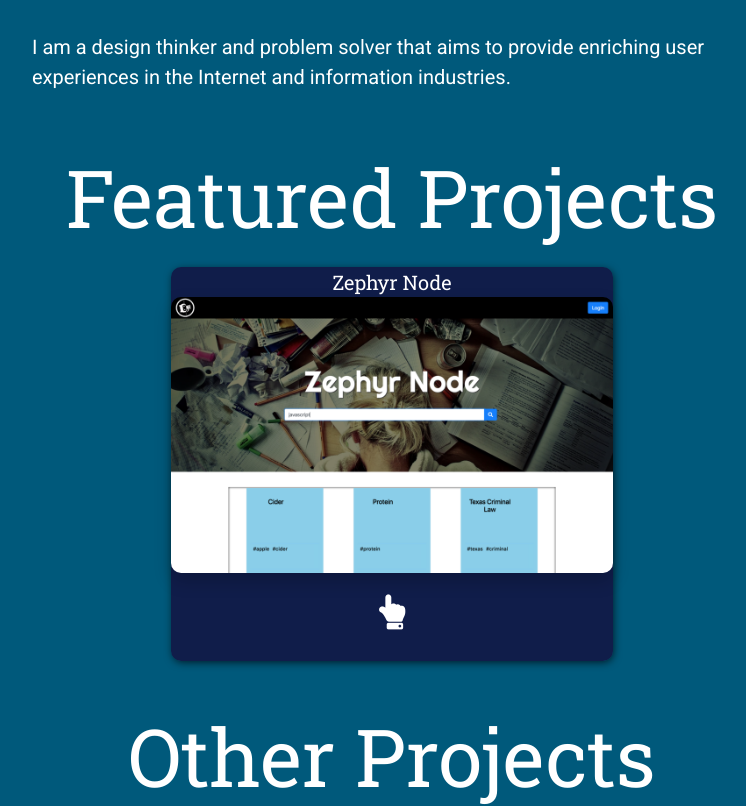
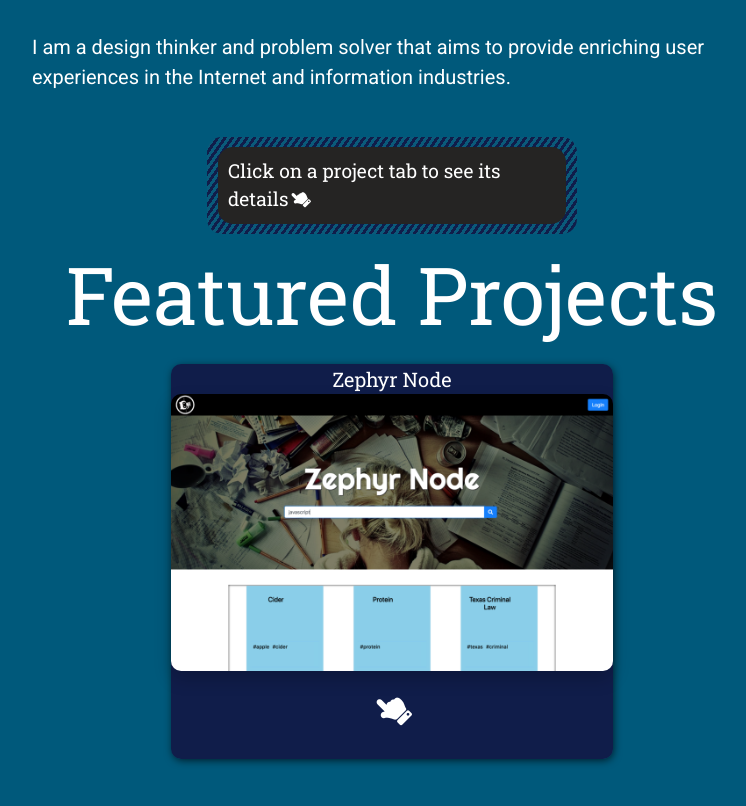
Before and after one commit to do-kevin/do-kevin.github.io, a React (Create React App) app: page / in a window 1280 px wide. Shown: the part 1161-1967 px from the top of the page, without its empty margins (248-994 px from the left). Built offline with nearby package versions, Linux system fonts and the light colour scheme.

Commit message:
Adds info box to inform visitor to click on projects

```diff
--- a/src/pages/About.js
+++ b/src/pages/About.js
@@ -13,12 +13,12 @@ class About extends Component {
           <figure className="kevin-container">
               <img className="kevin-pic" src={require("../static/images/avatars/Kevin.png")} alt="Kevin"/>
           </figure>
-          <header style={{ height: "100px"}}>
+          <header className="noselect" style={{ height: "100px"}}>
             <span style={{color: "white", fontSize: "10vh"}}>
               Kevin Do
             </span>
           </header>
-          <h2 style={{color: "white", fontSize: "4vh", marginTop: 0}}>
+          <h2 className="noselect" style={{color: "white", fontSize: "4vh", marginTop: 0}}>
             Front-End Engineer
           </h2>
         </section>
@@ -66,7 +66,15 @@ class About extends Component {
             I am a design thinker and problem solver that aims to provide enriching user experiences in the Internet and information industries.
           </p>
         </div>
-        <header style={{
+        <div id="stripes">
+          <div id="instructions">
+            Click on a project tab to see its details <i className="fas fa-hand-point-up" style={{
+              fontSize: "2.4vh",
+              transform: "rotate(-45deg)"
+            }}></i>
+          </div>
+        </div>
+        <header className="noselect" style={{
           textAlign: "center",
           color: "white",
           fontSize: "10vh"}}>
@@ -78,11 +86,11 @@ class About extends Component {
               <img
                 onClick={this.props.handleProjectThree}
                 src={require("../static/images/zephyrnode.png")} alt="zephyrnode.png"/>
-                <p><i className="fas fa-hand-point-up"></i></p>
+                <p><i style={{transform: "rotate(-45deg)"}} className="fas fa-hand-point-up"></i></p>
               </div>
             </figure>
         </section>
-        <header style={{
+        <header className="noselect" style={{
           textAlign: "center",
           color: "white",
           fontSize: "10vh"}}>
@@ -94,7 +102,7 @@ class About extends Component {
                 <img
                   onClick={this.props.handleProjectOne}
                   src={require("../static/images/moodNmusic.png")} alt="moodNmusic.png"/>
-                <p><i className="fas fa-hand-point-up"></i></p>
+                <p><i style={{transform: "rotate(-45deg)"}} className="fas fa-hand-point-up"></i></p>
               </div>
             </figure>
             <figure className="project-showcase-container">
@@ -103,7 +111,7 @@ class About extends Component {
               <img
                 onClick={this.props.handleProjectTwo}
                 src={require("../static/images/neverending.png")} alt="moodNmusic.png"/>
-                <p><i className="fas fa-hand-point-up"></i></p>
+                <p><i style={{transform: "rotate(-45deg)"}} className="fas fa-hand-point-up"></i></p>
               </div>
             </figure>
         </section>
--- a/src/static/css/App.scss
+++ b/src/static/css/App.scss
@@ -4,13 +4,17 @@ $test-btn-width: 3.3vw;
 $drop-border-radius: 40px;
 $navFontSize: 2vh;
 $robotoSlabFont: "Roboto Slab",
-    Helvetica,
-    sans-serif;
+Helvetica,
+sans-serif;
 $robotoFont: "Roboto",
-    Helvetica,
-    sans-serif;
-$dropListColor: rgb(67, 16, 74);
-html, body, .App {
+Helvetica,
+sans-serif;
+$dropListColor: rgb(67,
+16,
+74);
+html,
+body,
+.App {
     background: black !important;
     min-height: 1200px;
     position: relative;
@@ -104,7 +108,8 @@ html, body, .App {
     font-family: $robotoFont;
 }
 
-.visit-website-btn:hover, .visit-website-btn:active {
+.visit-website-btn:hover,
+.visit-website-btn:active {
     color: white;
     border-bottom: 2px solid rgb(5, 63, 0);
     box-shadow: inset -1px 0 20px 0 rgba(0, 0, 0, 0.75);
@@ -127,7 +132,8 @@ html, body, .App {
     font-family: $robotoFont;
 }
 
-.visit-github-btn:hover, .visit-github-btn:active {
+.visit-github-btn:hover,
+.visit-github-btn:active {
     color: white;
     border-bottom: 2px solid #101314;
     box-shadow: inset -1px 0 20px 0 rgba(0, 0, 0, 0.75);
@@ -151,7 +157,8 @@ html, body, .App {
     font-family: $robotoFont;
 }
 
-.visit-trello-btn:hover, .visit-trello-btn:active {
+.visit-trello-btn:hover,
+.visit-trello-btn:active {
     color: white;
     border-bottom: 2px solid #004570;
     box-shadow: inset -1px 0 20px 0 rgba(0, 0, 0, 0.75);
@@ -174,7 +181,8 @@ html, body, .App {
     font-family: $robotoFont;
 }
 
-.visit-linkedin-btn:hover, .visit-linkedin-btn:active {
+.visit-linkedin-btn:hover,
+.visit-linkedin-btn:active {
     color: white;
     border-bottom: 2px solid #263e4a;
     box-shadow: inset -1px 0 20px 0 rgba(0, 0, 0, 0.75);
@@ -189,8 +197,7 @@ html, body, .App {
     padding-top: calc(0.375em - 1px);
     text-align: center;
     white-space: nowrap;
-    color: white;
-    // background: #295466;
+    color: white; // background: #295466;
     background: #de4b39;
     border-bottom: 4px solid #74271d;
     border-radius: 25px;
@@ -198,7 +205,8 @@ html, body, .App {
     font-family: $robotoFont;
 }
 
-.email-btn:hover, .email-btn:active {
+.email-btn:hover,
+.email-btn:active {
     color: white;
     border-bottom: 2px solid #74271d;
     box-shadow: inset -1px 0 20px 0 rgba(0, 0, 0, 0.75);
@@ -221,11 +229,11 @@ html, body, .App {
     font-family: $robotoFont;
 }
 
-.visit-resume-btn:hover, .visit-resume-btn:active {
+.visit-resume-btn:hover,
+.visit-resume-btn:active {
     color: white;
     border-bottom: 2px solid rgb(5, 63, 0);
     box-shadow: inset -1px 0 20px 0 rgba(0, 0, 0, 0.75);
-
     span {
         border-bottom: 2px solid rgb(5, 63, 0);
         box-shadow: inset -1px 0 20px 0 rgba(0, 0, 0, 0.75);
@@ -288,7 +296,8 @@ p {
     }
 }
 
-.teammate-container:hover, .teammate-container:active {
+.teammate-container:hover,
+.teammate-container:active {
     a {
         color: white;
     }
@@ -343,9 +352,18 @@ figure.project-showcase-container {
         font-size: 18px;
     }
     border-radius: 10px;
-    -webkit-box-shadow: 1px 2px 8px -1px rgba(0,0,0,0.75);
-    -moz-box-shadow: 1px 2px 8px -1px rgba(0,0,0,0.75);
-    box-shadow: 1px 2px 8px -1px rgba(0,0,0,0.75);
+    -webkit-box-shadow: 1px 2px 8px -1px rgba(0,
+    0,
+    0,
+    0.75);
+    -moz-box-shadow: 1px 2px 8px -1px rgba(0,
+    0,
+    0,
+    0.75);
+    box-shadow: 1px 2px 8px -1px rgba(0,
+    0,
+    0,
+    0.75);
 }
 
 figure.project-showcase-container div {
@@ -547,7 +565,7 @@ figure.project-showcase-container div:active {
 }
 
 .footer-resume-btn:hover,
-.footer-resume-btn:active  {
+.footer-resume-btn:active {
     color: white;
     border-right: 1px solid rgb(5, 63, 0);
     border-bottom: 2px solid rgb(5, 63, 0);
@@ -558,7 +576,6 @@ figure.project-showcase-container div:active {
     height: 70px;
     width: 70px;
     padding: 16px 11px 10px;
-
     i {
         font-size: 25px;
     }
@@ -582,3 +599,32 @@ figure.project-showcase-container div:active {
         font-size: 2vh;
     }
 }
+
+#stripes {
+    margin: auto;
+    padding: 10px;
+    max-width: 370px;
+    background: repeating-linear-gradient(-55deg, #101d4a, #101d4a 3px, #0a5a7a 3px, #0a5a7a 6px);
+    margin-top: 10px;
+    border-radius: 15px;
+}
+
+#instructions {
+    padding: 10px 10px;
+    max-width: 348px;
+    color: white;
+    margin: auto;
+    font-size: 2.4vh;
+    font-family: $robotoSlabFont;
+    background: #252423;
+    border-radius: 15px;
+}
+
+.noselect {
+    -webkit-touch-callout: none;
+    -webkit-user-select: none;
+    -khtml-user-select: none;
+    -moz-user-select: none;
+    -ms-user-select: none;
+    user-select: none;
+}
```
Also changed, not shown: src/static/css/App.css, 1 other file (tests, documents, lock files or other folders).
